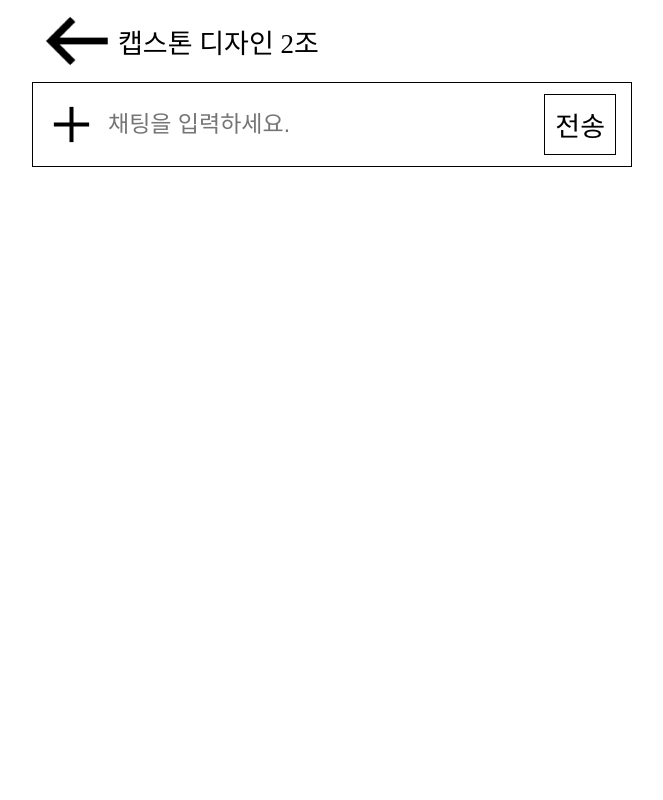
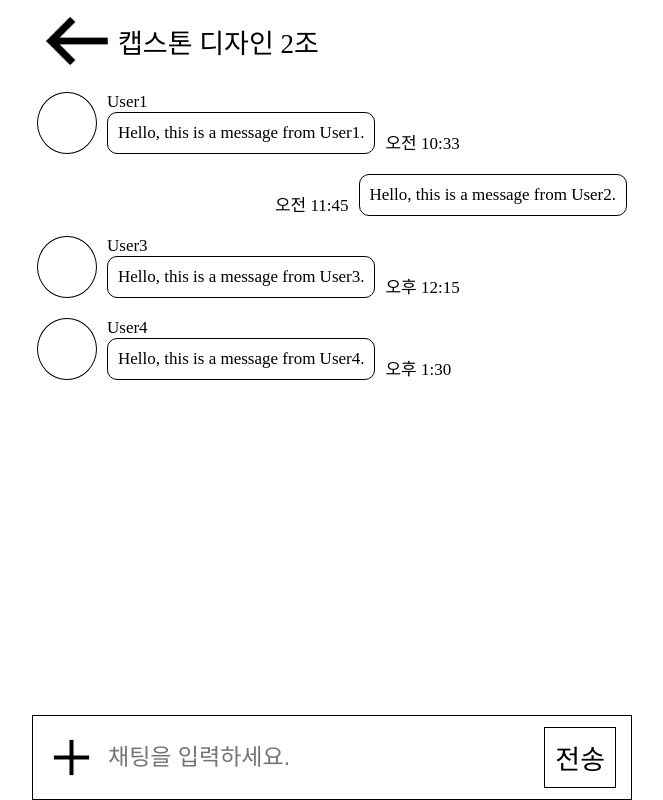
Before and after one commit to soma-baekgu/A-Maker-FE, a Next.js app: page /chatroom in a window 1280 px wide. Shown: the whole page, without its empty margins (308-971 px from the left). Built offline with nearby package versions, Linux system fonts and the light colour scheme.

Commit message:
feat: 채팅방 UI 구현

```diff
--- a/src/app/chatroom/_component/ChatMessage.tsx
+++ b/src/app/chatroom/_component/ChatMessage.tsx
@@ -0,0 +1,35 @@
+import styles from './chatMessage.module.css';
+
+type Props = {
+    speakerImageUrl: string,
+    speakerName: string,
+    content: string,
+    time: Date,
+    isMine: boolean,
+}
+export default function ChatMessage({speakerImageUrl, speakerName, content, time, isMine}: Props) {
+    const options: Intl.DateTimeFormatOptions = {hour: 'numeric', minute: 'numeric', hour12: true};
+    const timeString = time.toLocaleTimeString('ko-KR', options);
+
+    return (
+        isMine ? (
+            <div className={`${styles.component} ${styles.right}`}>
+                <div className={styles.message}>
+                    <div className={styles.time}>{timeString}</div>
+                    <div className={styles.content}>{content}</div>
+                </div>
+            </div>
+        ) : (
+            <div className={`${styles.component} ${styles.left}`}>
+                <div className={styles.speakerImage}></div>
+                <div className={styles.description}>
+                    <div className={styles.speakerName}>{speakerName}</div>
+                    <div className={styles.message}>
+                        <div className={styles.content}>{content}</div>
+                        <div className={styles.time}>{timeString}</div>
+                    </div>
+                </div>
+            </div>
+        )
+    );
+}
--- a/src/app/chatroom/_component/chatMessage.module.css
+++ b/src/app/chatroom/_component/chatMessage.module.css
@@ -0,0 +1,50 @@
+.component {
+    display: flex;
+    flex-direction: row;
+    margin: 10px 5px;
+    gap: 10px;
+}
+
+.speakerImage {
+    aspect-ratio: 1;
+    box-sizing: border-box;
+    border: 1px solid black;
+    border-radius: 50%;
+    width: 60px;
+}
+
+.description {
+    display: flex;
+    flex-direction: column;
+}
+
+.message {
+    display: flex;
+    flex-direction: row;
+    align-items: end;
+    gap: 10px;
+}
+
+.speakerName {
+    font-size: 17px;
+}
+
+.content {
+    font-size: 17px;
+    border: 1px solid black;
+    box-sizing: border-box;
+    border-radius: 10px;
+    padding: 10px;
+}
+
+.time {
+    font-size: 17px;
+}
+
+.left {
+    justify-content: flex-start;
+}
+
+.right {
+    justify-content: flex-end;
+}
--- a/src/app/chatroom/page.module.css
+++ b/src/app/chatroom/page.module.css
@@ -1,6 +1,12 @@
-.page{
+.page {
+    display: flex;
+    flex-direction: column;
+    flex: 1;
 }
 
-.content{
 
+.content {
+    display: flex;
+    flex-direction: column;
+    flex: 1;
 }
--- a/src/app/chatroom/page.tsx
+++ b/src/app/chatroom/page.tsx
@@ -3,6 +3,7 @@
 import styles from './page.module.css';
 import TopBar2 from "@/app/_component/TopBar2";
 import ChatInput from "@/app/chatroom/_component/ChatInput";
+import ChatMessage from "@/app/chatroom/_component/ChatMessage";
 
 export default function Page() {
     const title: string = '캡스톤 디자인 2조';
@@ -15,10 +16,45 @@ export default function Page() {
         console.log('전송');
     }
 
+    const dummyMessages = [
+        {
+            speakerImageUrl: "https://example.com/image1.jpg",
+            speakerName: "User1",
+            content: "Hello, this is a message from User1.",
+            time: new Date(2022, 0, 1, 10, 33), // 2022년 1월 1일 10시 33분
+            isMine: false,
+        },
+        {
+            speakerImageUrl: "https://example.com/image2.jpg",
+            speakerName: "User2",
+            content: "Hello, this is a message from User2.",
+            time: new Date(2022, 0, 1, 11, 45), // 2022년 1월 1일 11시 45분
+            isMine: true,
+        },
+        {
+            speakerImageUrl: "https://example.com/image3.jpg",
+            speakerName: "User3",
+            content: "Hello, this is a message from User3.",
+            time: new Date(2022, 0, 1, 12, 15), // 2022년 1월 1일 12시 15분
+            isMine: false,
+        },
+        {
+            speakerImageUrl: "https://example.com/image4.jpg",
+            speakerName: "User4",
+            content: "Hello, this is a message from User4.",
+            time: new Date(2022, 0, 1, 13, 30), // 2022년 1월 1일 13시 30분
+            isMine: false,
+        },
+    ];
+
     return (
         <div className={styles.page}>
             <TopBar2 title={title} onBack={onBack}/>
-            <div className={styles.content}></div>
+            <div className={styles.content}>
+                {dummyMessages.map((message, index) => (
+                    <ChatMessage key={index} {...message}/>
+                ))}
+            </div>
             <ChatInput onSend={onSend}/>
         </div>
     );
```
